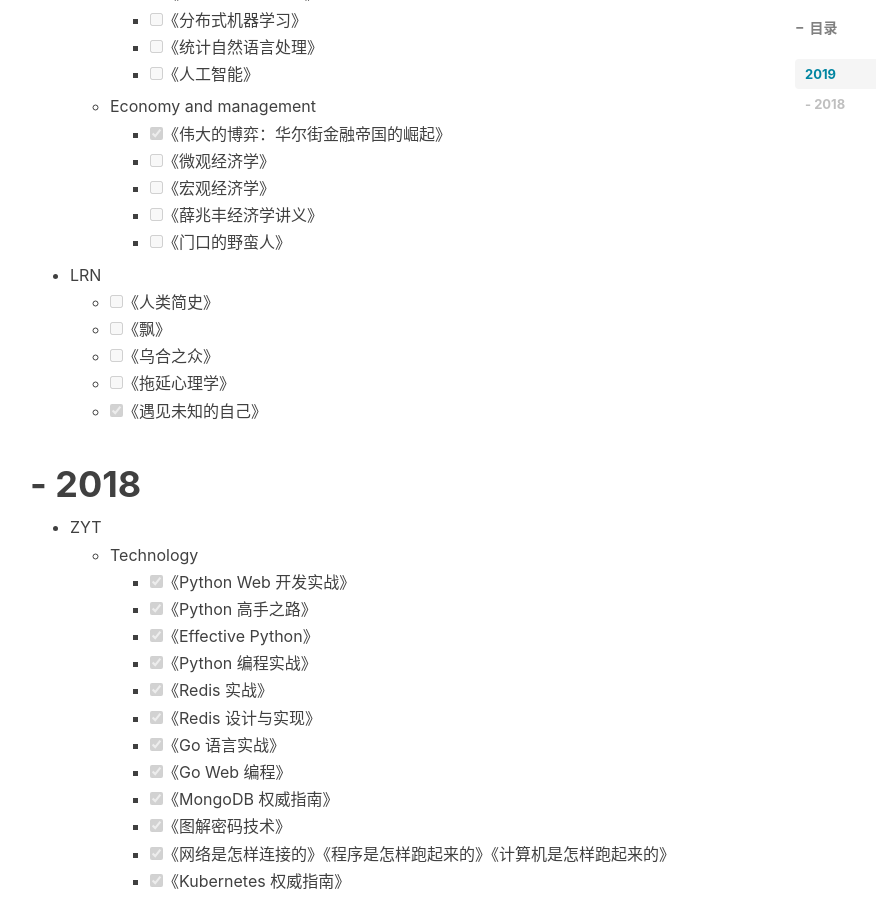
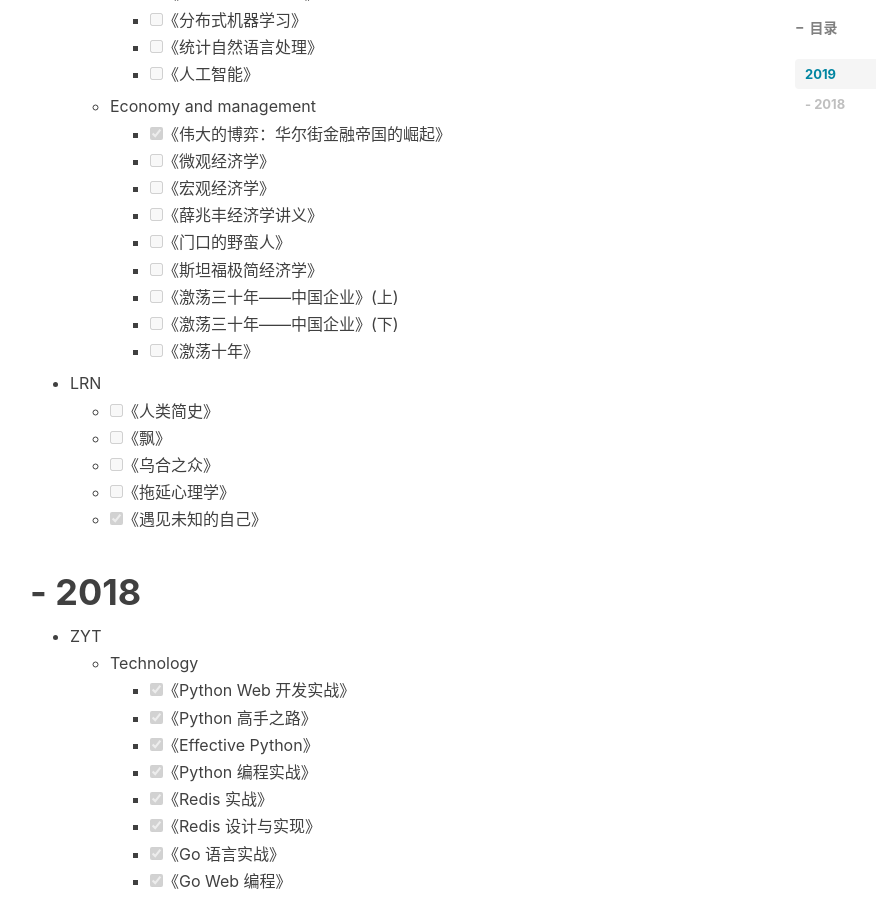
Before and after one commit to zyt312074545/zyt312074545.github.io, a Jekyll site: the page built from Book_list.md, in a window 1280 px wide and 900 px high, scrolled down 994 px. Shown: the whole window, without its empty margins (235-1111 px from the left). Built offline with Jekyll 4.4.1, drawn with Linux system fonts in a browser that asks for light colours; nearby versions of some CDN libraries; comment, search, counter and statistics services are not loaded.

Commit message:
update book list add new book

```diff
--- a/Book_list.md
+++ b/Book_list.md
@@ -37,6 +37,10 @@ tags:
         - [ ] 《宏观经济学》
         - [ ] 《薛兆丰经济学讲义》
         - [ ] 《门口的野蛮人》
+        - [ ] 《斯坦福极简经济学》
+        - [ ] 《激荡三十年——中国企业》(上)
+        - [ ] 《激荡三十年——中国企业》(下)
+        - [ ] 《激荡十年》
 
 - LRN
     - [ ] 《人类简史》
```
